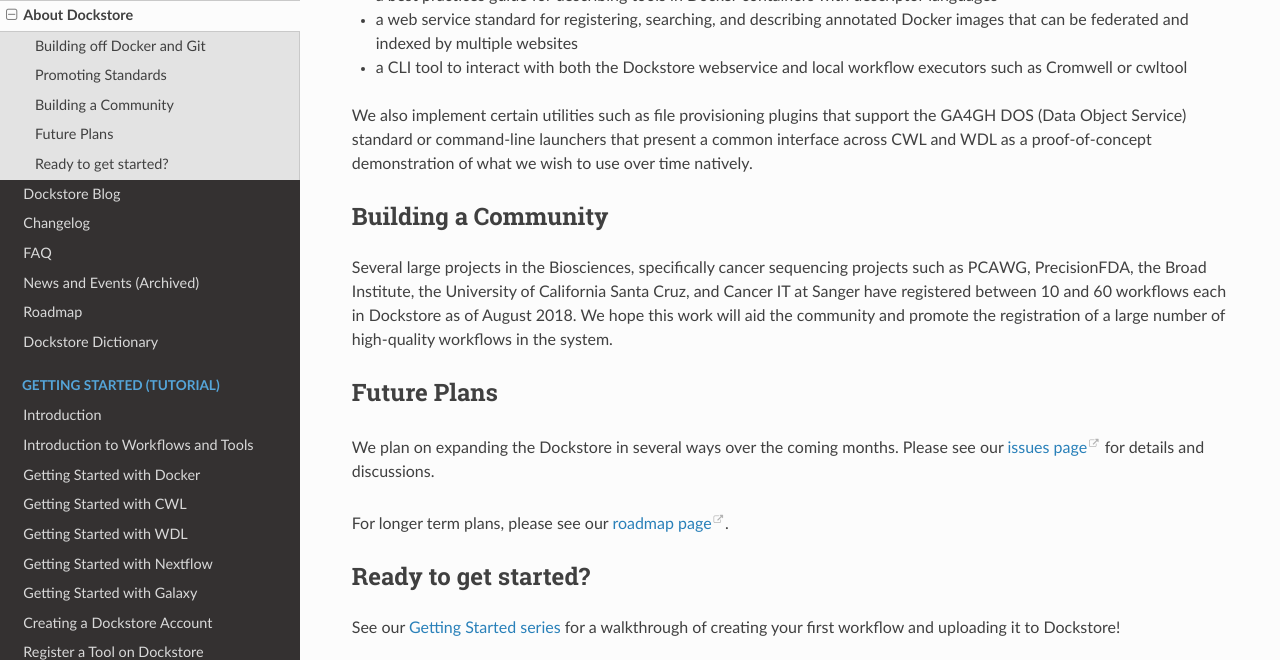
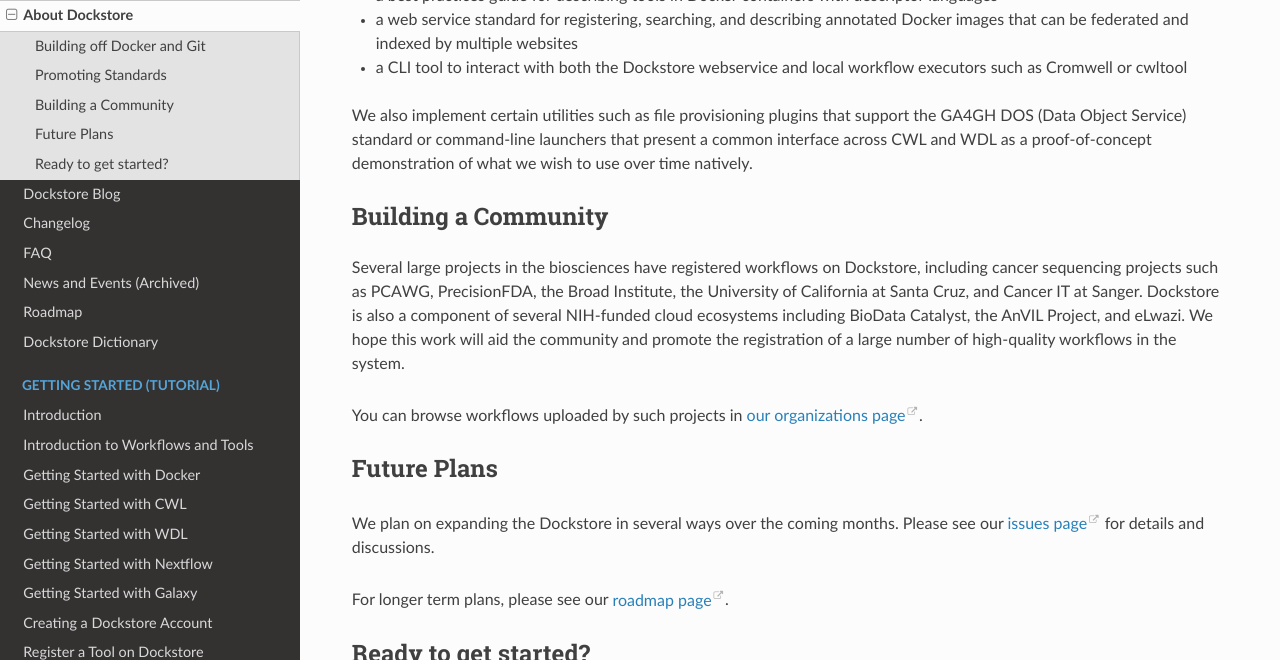
Before and after one commit to dockstore/dockstore-documentation, a Sphinx documentation site: the page built from docs/dockstore-introduction.rst, in a window 1280 px wide and 900 px high, scrolled down 1047 px, cut to the strip 0-660 px from the top of the window. Built offline with Sphinx 7.4.7 and the Read the Docs theme 2.0.0, drawn with Linux system fonts in a browser that asks for light colours.

Commit message:
Revamp "building a community" in intro

```diff
--- a/docs/dockstore-introduction.rst
+++ b/docs/dockstore-introduction.rst
@@ -27,7 +27,9 @@
 Building a Community
 --------------------
 
-Several large projects in the Biosciences, specifically cancer sequencing projects such as PCAWG, PrecisionFDA, the Broad Institute, the University of California Santa Cruz, and Cancer IT at Sanger have registered between 10 and 60 workflows each in Dockstore as of August 2018. We hope this work will aid the community and promote the registration of a large number of high-quality workflows in the system.
+Several large projects in the biosciences have registered workflows on Dockstore, including cancer sequencing projects such as PCAWG, PrecisionFDA, the Broad Institute, the University of California at Santa Cruz, and Cancer IT at Sanger. Dockstore is also a component of several NIH-funded cloud ecosystems including BioData Catalyst, the AnVIL Project, and eLwazi. We hope this work will aid the community and promote the registration of a large number of high-quality workflows in the system.
+
+You can browse workflows uploaded by such projects in `our organizations page <https://dockstore.org/organizations>`__.
 
 Future Plans
 ------------
```
